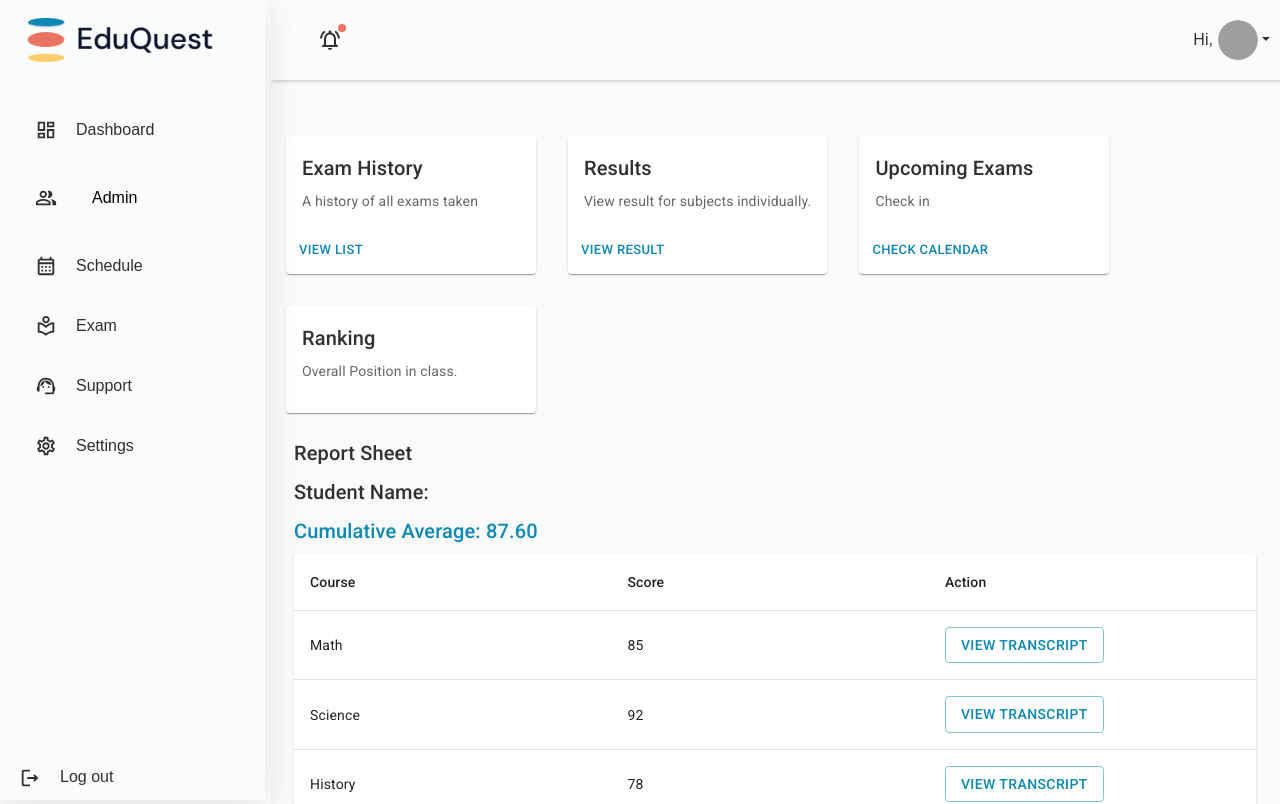
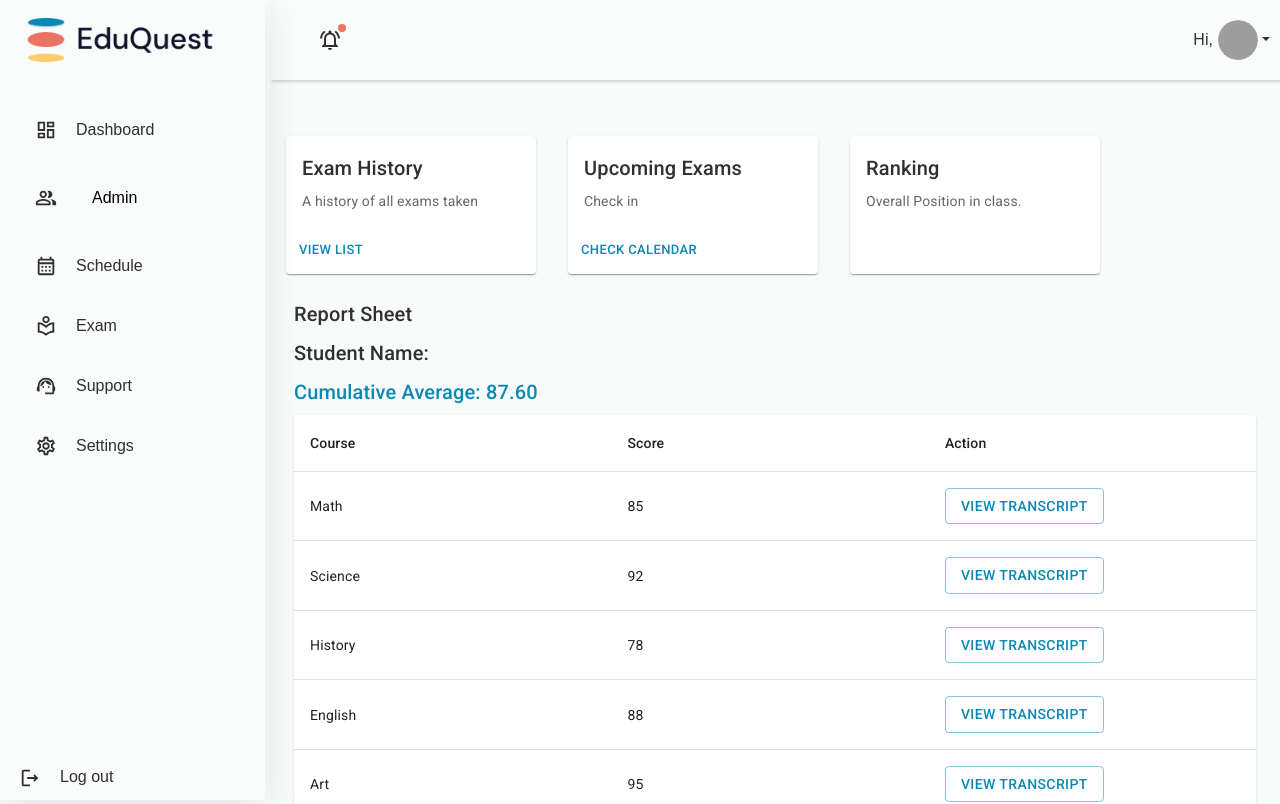
Before and after one commit to zinando/EduQuest, a React (Vite) app in the folder Frontend/: page /support in a window 1280 px wide. Shown: the top 804 px of the page. Built offline with nearby package versions, Linux system fonts and the light colour scheme; grey boxes are pictures that could not be loaded.

Commit message:
Update Card.jsx

```diff
--- a/Frontend/src/component/Card/Card.jsx
+++ b/Frontend/src/component/Card/Card.jsx
@@ -10,12 +10,7 @@ const CardList = () => {
       actionText: 'View List',
       actionLink: '/examhistory',
     },
-    {
-      title: 'Results',
-      content: 'View result for subjects individually.',
-      actionText: 'View Result',
-      actionLink: '/subjectlist',
-    },
+
     {
       title: 'Upcoming Exams',
       content: 'Check in',
```
